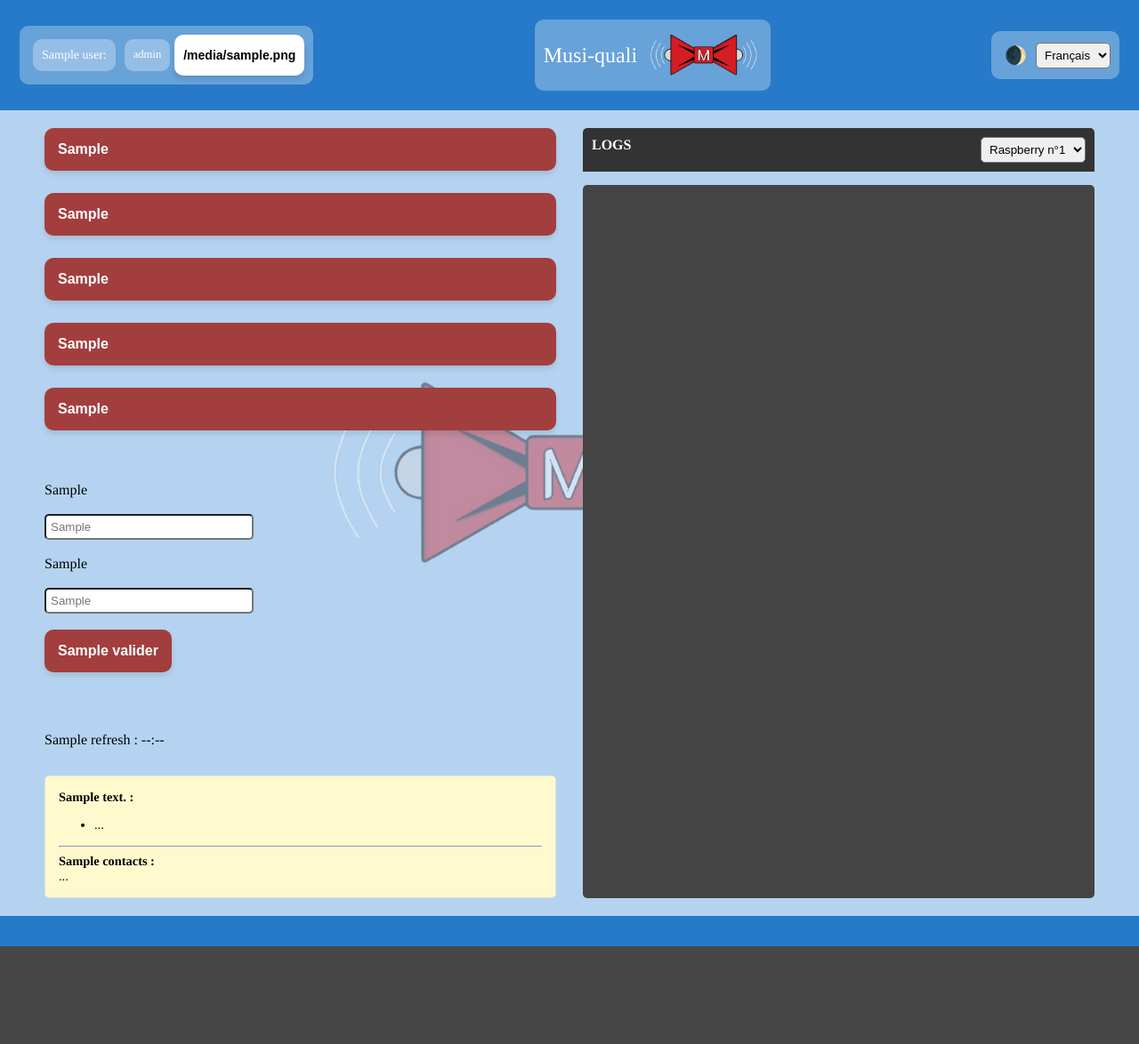
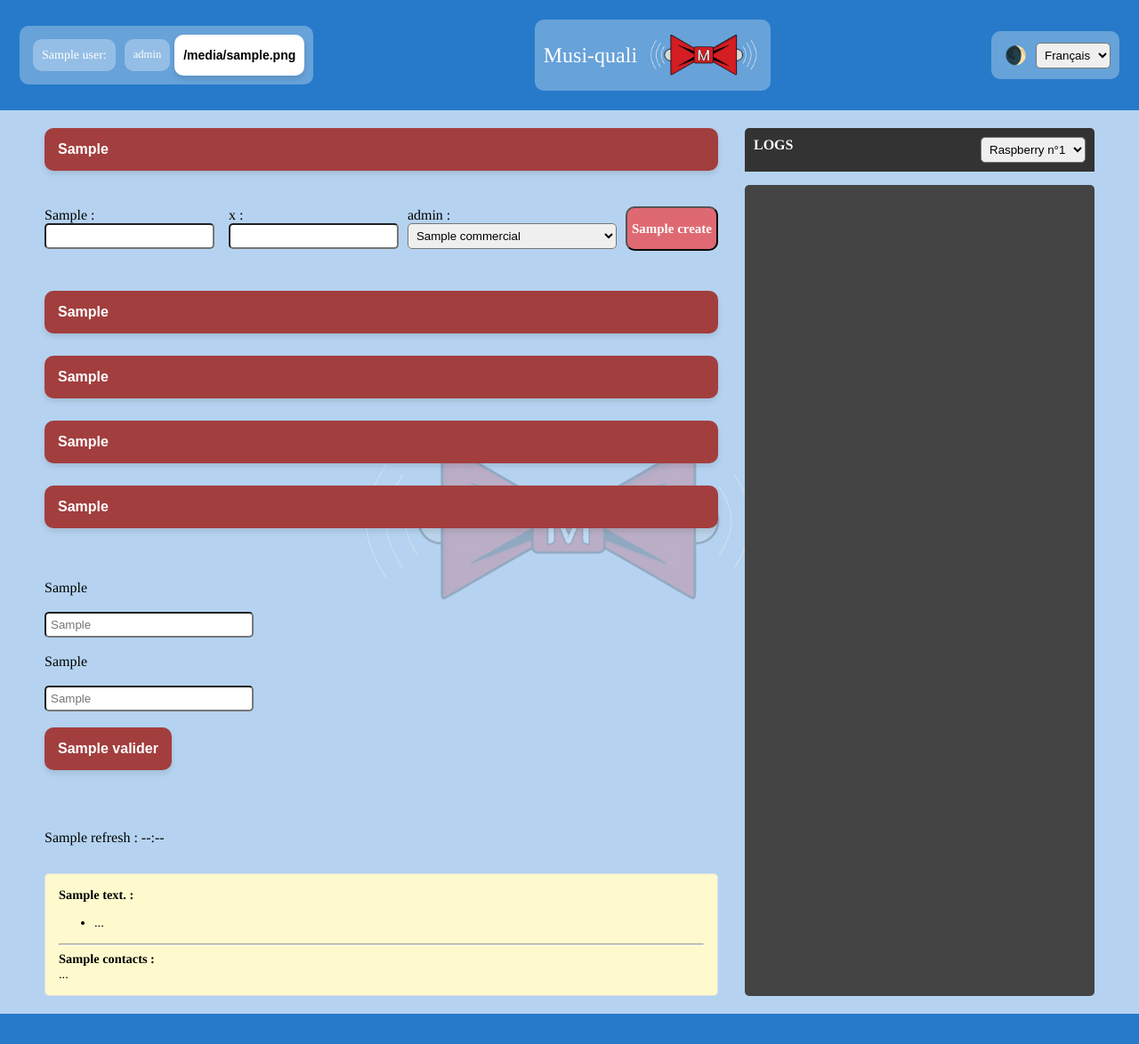
Before and after one commit to LazyToonG/S301, a Python web app: template MusiQuali/app/templates/admin.html in a window 1280 px wide. Shown: the whole page at 89% size. Before the commit the page ends 1064 px from the top, so only its background shows below. Run offline with Jinja, Linux system fonts and the light colour scheme; the template is opened without the code that fills it: most values are stand-ins (such as "Sample title", 1, 10 or a date in 2020).

Commit message:
create user dans admin

```diff
--- a/MusiQuali/app/static/script.js
+++ b/MusiQuali/app/static/script.js
@@ -99,3 +99,11 @@ if(btnLogout) {
         window.location.href = "/logout";
     });
 }
+
+function create(){
+    document.querySelector('.create').createElement('form').classList.add('form');
+}
+let btnCreate = document.getElementById('create');
+if (btnCreate) {
+    btnCreate.addEventListener('click', create)
+}
--- a/MusiQuali/app/static/style.css
+++ b/MusiQuali/app/static/style.css
@@ -20,17 +20,17 @@ body.sombre {
 body::after {
     content: "";
     background-image: url('logo.png');
+    position: absolute;
+    top: 50%;
+    left: 50%;
+    transform: translate(-50%, -50%);
+    width: 500px;
+    height: 500px;
     background-repeat: no-repeat;
+    background-size: contain;
     background-position: center center;
-    background-size: 45vw;
-    opacity: 0.4;
-    position: absolute;
-    top: 0;
-    left: 0;
-    width: 100%;
-    height: 100%;
+    opacity: 0.2;
     z-index: -1;
-    pointer-events: none;
 }
 
 .nav {
@@ -64,6 +64,9 @@ body::after {
 }
 
 #index:hover {
+    color: red;
+}
+#admin:hover {
     color: red;
 }
 
@@ -105,12 +108,30 @@ body::after {
     background-color: #083967;
 }
 
+.h1 {
+    display: flex;
+    flex-direction: column;
+    align-items: center;
+    text-align: center;
+    justify-content: center;
+    gap: 15px;
+    height: 80%;
+    flex: 1;
+}
+
 #form {
     display: flex;
     flex-direction: column;
     align-items: center;
+    text-align: center;
     justify-content: center;
-    height: 80vh;
+    gap: 15px;
+}
+
+#form_admin {
+    display: flex;
+    flex-direction: row;
+    width: auto;
     gap: 10px;
 }
 
@@ -133,6 +154,7 @@ body::after {
     flex-direction: column;
     justify-content: flex-start !important;
     gap: 15px;
+    width : 50%b;
 }
 
 select, input {
--- a/MusiQuali/app/templates/admin.html
+++ b/MusiQuali/app/templates/admin.html
@@ -10,8 +10,20 @@
 
     <div class="main-content"> <!-- ajout class sombre ici -->
         <div class="col-gauche">
+            <button class="btn-rouge" id="create">{{t.btn_rouge_5}}</button>
+            <form id="form_admin" action="/admin/create_user" method="POST" class="form-inline">
+            	<p>{{t.h1}} : <input name="username" type="text"/></p>
+            	<p>{{t.password}} : <input name="password" type="text"/></p>
+				<p><label for="role-select">{{t.role}} :</label>
+					<select name="role" id="role-select" class="form-control">
+    					<option value="commercial">{{t.commercial}}</option>
+    					<option value="marketing">{{t.marketing}}</option>
+    					<option value="admin">{{t.admin}}</option>
+					</select>
+				</p>
+            	<input class="seconnecte" type="submit" value="{{t.create}}"/>
+			</form>
             <button class="btn-rouge">{{t.btn_rouge_1}}</button>
-            <button class="btn-rouge" id="create">{{t.btn_rouge_5}}</button>
             <button class="btn-rouge">{{t.btn_rouge_3}}</button>
             <button class="btn-rouge">{{t.btn_rouge_4}}</button>
             <button class="btn-rouge">{{t.btn_rouge_2}}</button>
@@ -54,11 +66,7 @@
         </div>
     </div>
     <script src="{{ url_for('static', filename='script.js') }}"></script>
-    <script>
-        document.getElementById('create').addEventListener('click', function(){
-            window.location.href = "/signin";
-        })
-    </script>
+
     {% include 'fin_nav.html' %}
 </body>
 </html>
--- a/MusiQuali/app/templates/login_v2.html
+++ b/MusiQuali/app/templates/login_v2.html
@@ -18,8 +18,8 @@
             </div>
         </div>
         <div class="h1">
-            <form id="form" action="/login" method="POST" class="form-inline">
-                <h1>{{t.h1}} :<input name="username" type="text"/></h1>
+            <form action="/login" method="POST" id="form">
+                <h1>{{t.h1}} : <input name="username" type="text"/></h1>
                 <h1>{{t.password}} : <input name="password" type="text"/></h1>
                 <input class="seconnecte" type="submit" value="{{t.connexion}}"/>
             </form>
```
Also changed, not shown: MusiQuali/app/controllers/LoginController.py (+13 -21 lines), MusiQuali/app/controllers/RaspberryController.py (+10 -7 lines), MusiQuali/app/services/TraductionService.py (+18 -2 lines), MusiQuali/app/static/style_accueil.css (+8 -15 lines), MusiQuali/app/templates/signin.html (+6 -1 lines).
